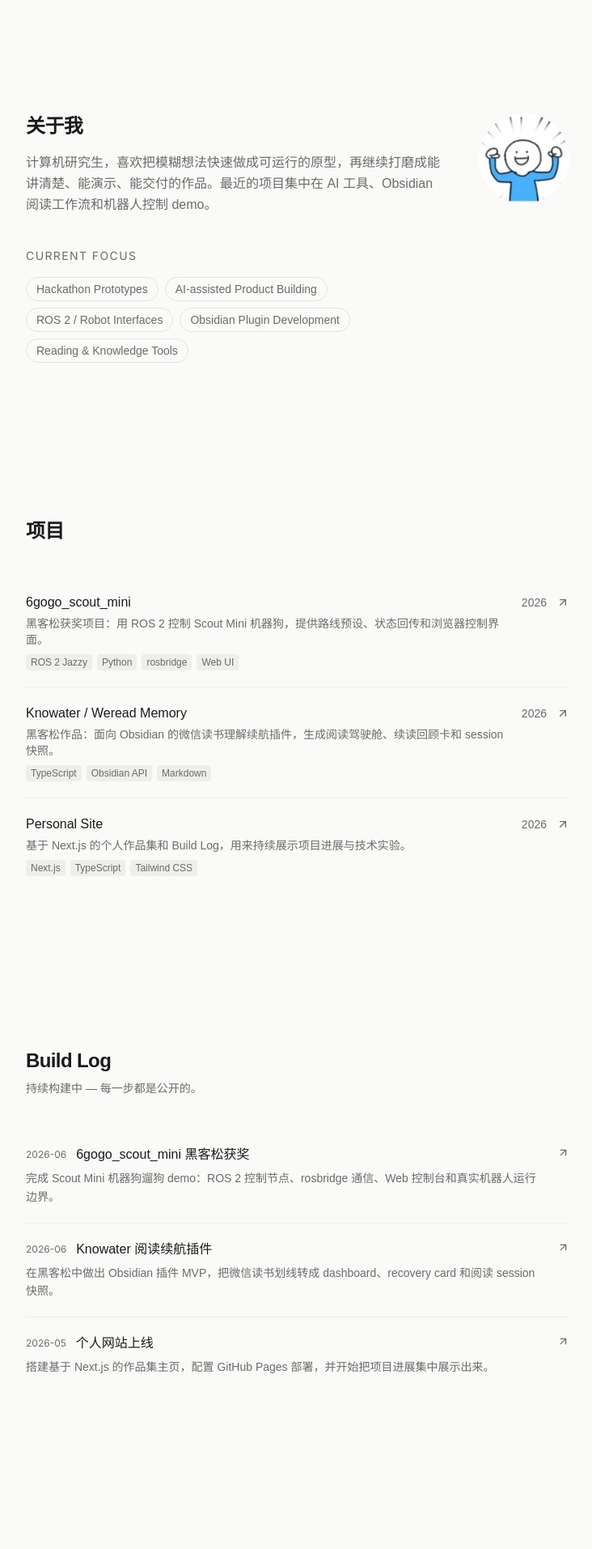
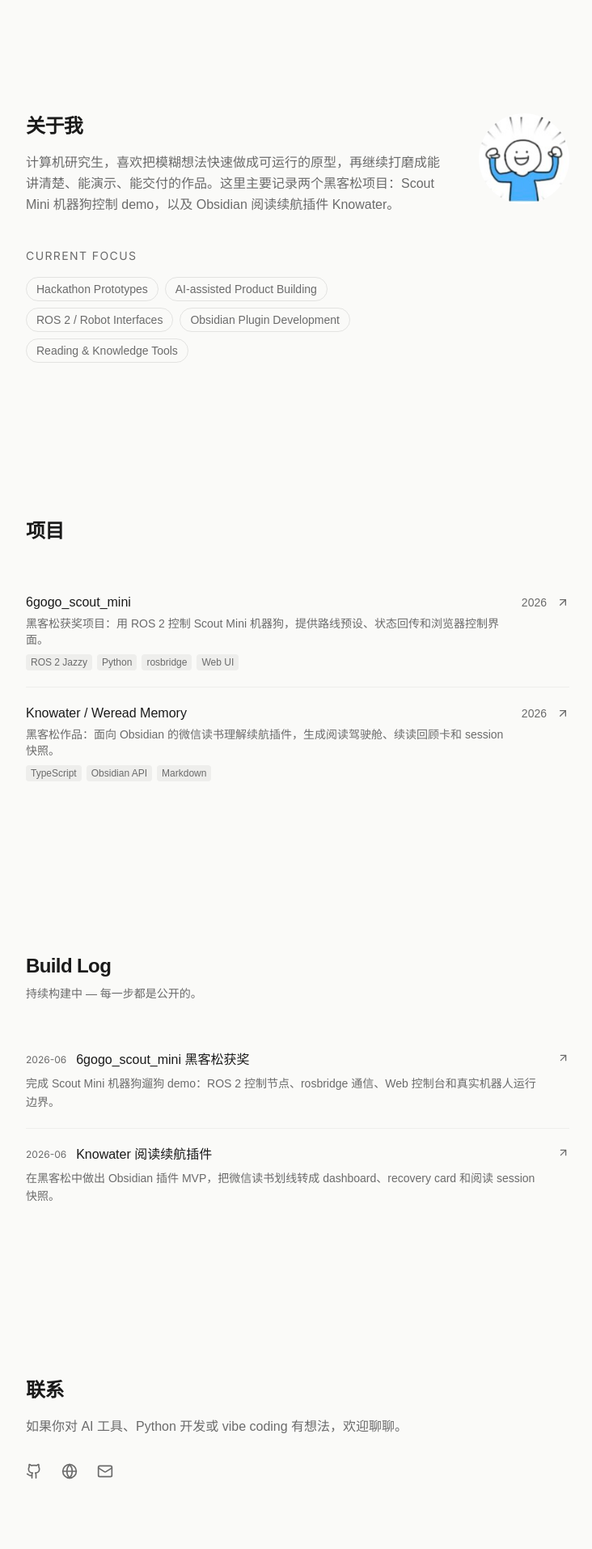
Before and after one commit to AwesomeBaron001/AwesomeBaron001.github.io, a Next.js app: page / in a window 1280 px wide. Shown: the part 756-2669 px from the top of the page at 81% size, without its empty margins (272-1004 px from the left). Built offline with nearby package versions, Linux system fonts and the light colour scheme; no server answers.

Commit message:
Focus portfolio on featured projects

```diff
--- a/data/content.ts
+++ b/data/content.ts
@@ -35,8 +35,8 @@ export const siteConfig: SiteConfig = {
   name: "YOLO",
   title: "CS Grad Student · AI Builder · Hackathon Prototyper",
   subtitle:
-    "Building fast, useful prototypes across AI tools, Obsidian plugins, and robot demos.",
-  description: "YOLO's personal site — hackathon projects, experiments, and build notes.",
+    "Building hackathon prototypes across robot control and reading tools.",
+  description: "YOLO's personal site — focused notes on 6gogo_scout_mini and Knowater.",
 };
 
 export const navLinks: NavLink[] = [
@@ -48,7 +48,7 @@ export const navLinks: NavLink[] = [
 ];
 
 export const aboutText: string =
-  "计算机研究生，喜欢把模糊想法快速做成可运行的原型，再继续打磨成能讲清楚、能演示、能交付的作品。最近的项目集中在 AI 工具、Obsidian 阅读工作流和机器人控制 demo。";
+  "计算机研究生，喜欢把模糊想法快速做成可运行的原型，再继续打磨成能讲清楚、能演示、能交付的作品。这里主要记录两个黑客松项目：Scout Mini 机器狗控制 demo，以及 Obsidian 阅读续航插件 Knowater。";
 
 export const focuses: string[] = [
   "Hackathon Prototypes",
@@ -73,13 +73,6 @@ export const projects: Project[] = [
     url: "https://github.com/AwesomeBaron001/Knowater",
     tech: ["TypeScript", "Obsidian API", "Markdown"],
   },
-  {
-    name: "Personal Site",
-    description: "基于 Next.js 的个人作品集和 Build Log，用来持续展示项目进展与技术实验。",
-    year: "2026",
-    url: "https://github.com/AwesomeBaron001/AwesomeBaron001.github.io",
-    tech: ["Next.js", "TypeScript", "Tailwind CSS"],
-  },
 ];
 
 export const buildLog: BuildLogEntry[] = [
@@ -94,12 +87,6 @@ export const buildLog: BuildLogEntry[] = [
     title: "Knowater 阅读续航插件",
     description: "在黑客松中做出 Obsidian 插件 MVP，把微信读书划线转成 dashboard、recovery card 和阅读 session 快照。",
     link: "https://github.com/AwesomeBaron001/Knowater",
-  },
-  {
-    date: "2026-05",
-    title: "个人网站上线",
-    description: "搭建基于 Next.js 的作品集主页，配置 GitHub Pages 部署，并开始把项目进展集中展示出来。",
-    link: "https://github.com/AwesomeBaron001/AwesomeBaron001.github.io",
   },
 ];
 
```
